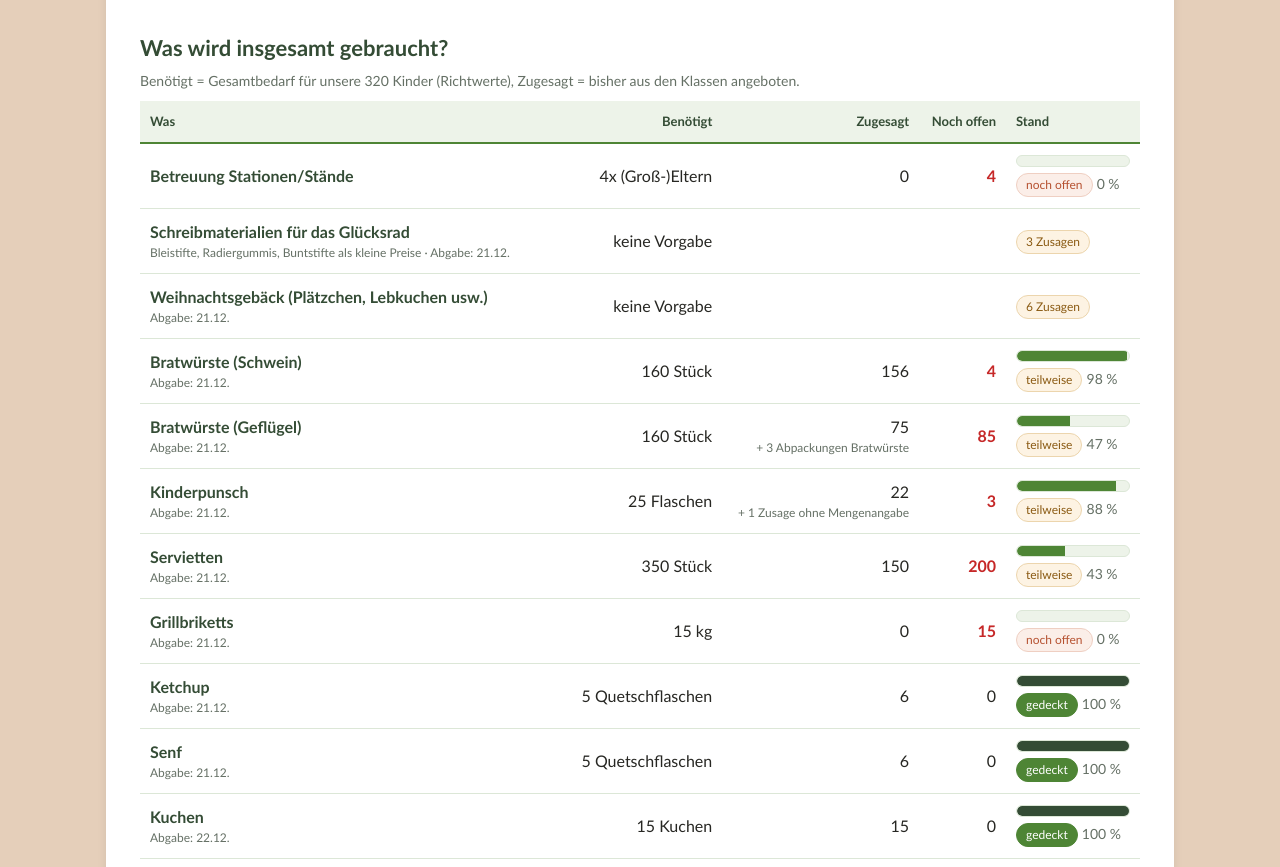
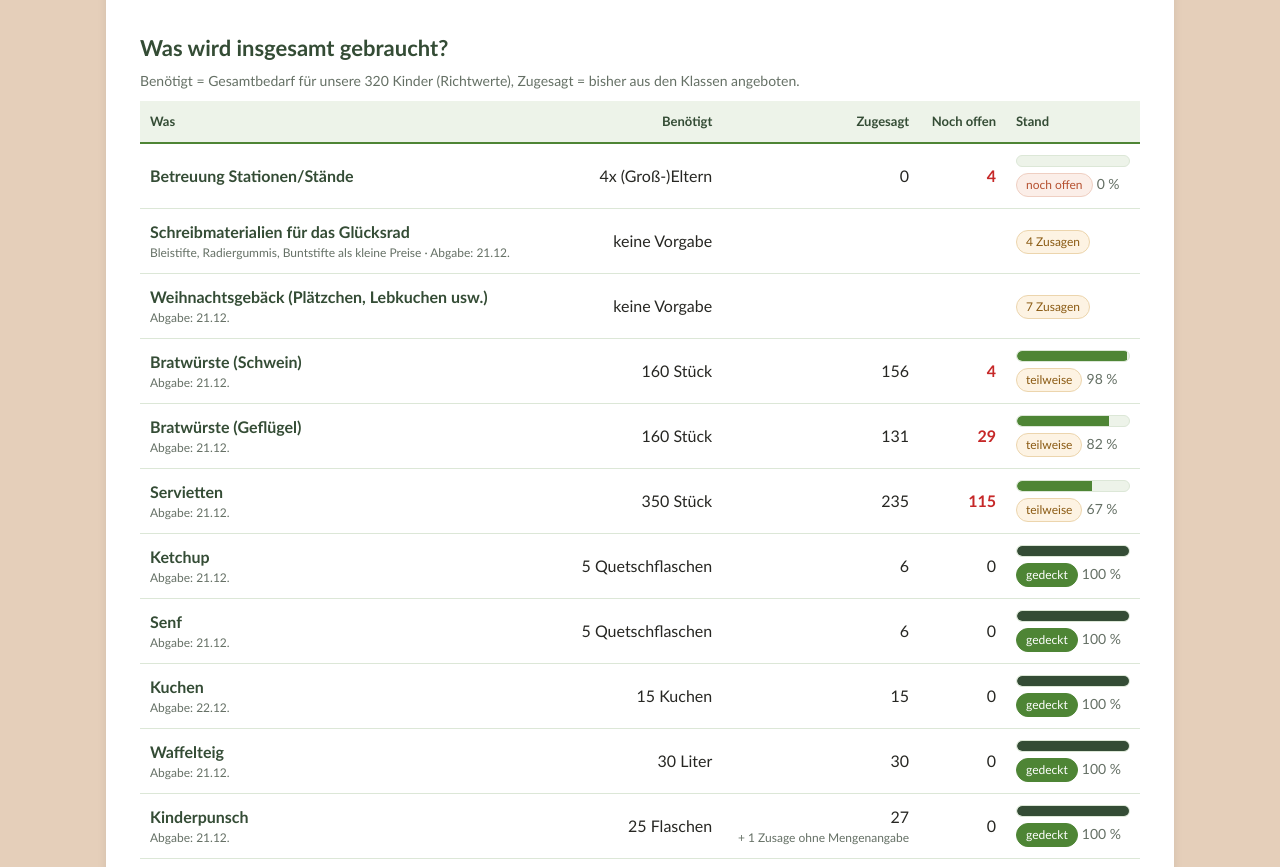
Before and after one commit to Ingo-Naumann/oberschule-eberswalde, a plain HTML site: page index.html in a window 1280 px wide. Shown: the part 670-1537 px from the top of the page. Drawn offline with Linux system fonts and the light colour scheme.

Commit message:
Add files via upload

```diff
--- a/index.html
+++ b/index.html
@@ -253,7 +253,7 @@
         <div><b>Dienstag, 22.12.2026</b><br><span class="muted">innerhalb der regulären Schulzeit</span></div>
         <div><b>8:00 – 13:00 Uhr</b><br><span class="muted">für alle Schülerinnen und Schüler der Klassen 7 bis 10</span></div>
         <div><b>Rückmeldung bis Fr., 27.11.2026</b><br><span class="muted">bei Ingo Naumann (0172 7825933)</span></div>
-        <div><b>Abgabe der Spenden</b><br><span class="muted"><b>Kuchen und Schokofrüchte:</b> direkt am 22.12.2026 · <b>alles andere:</b> einen Tag vorher, am 21.12.2026</span></div>
+        <div><b>Abgabe der Spenden</b><br><span class="muted"><b>Kuchen und Schokofrüchte:</b> direkt am 22.12.2026 · <b>alles andere:</b> bis spätestens 21.12.2026</span></div>
       </div>
       <p class="lead">Die Kinder unserer Schule sollen auf dem Weihnachtsmarkt ein kostenloses Angebot an Getränken und Speisen erhalten. Dafür bitten wir alle Klassen um entsprechende Beiträge. Außerdem werden Eltern und Großeltern gesucht, die Aktivitäten an verschiedenen Stationen/Ständen anbieten. Hier sehen Sie, was insgesamt gebraucht wird und was aus den Klassen bereits zugesagt wurde:</p>
 
@@ -313,7 +313,7 @@
    ===================================================================== */
 
 // Stand der Liste (Datum und Uhrzeit bei Änderungen anpassen)
-const STAND = "24.11.2026, 11:37 Uhr";
+const STAND = "24.11.2026, 19:23 Uhr";
 
 const KINDER = 320;   // Anzahl Kinder an der Schule
 
@@ -329,14 +329,13 @@ const BEDARF = [
   { key:"Schreibmaterialien für das Glücksrad", einheit:"", soll:null, regel:"Bleistifte, Radiergummis, Buntstifte als kleine Preise" },
   { key:"Weihnachtsgebäck (Plätzchen, Lebkuchen usw.)", einheit:"Dose/Tüte|Dosen/Tüten", soll:null },
   { key:"Bratwürste (Schwein)", einheit:"Stück|Stück",    soll:160 },
-  { key:"Bratwürste (Geflügel)",  einheit:"Stück|Stück",       soll:160, extra:"+ 3 Abpackungen Bratwürste" },
-  { key:"Kinderpunsch",      einheit:"Flasche|Flaschen",  soll:25 },
+  { key:"Bratwürste (Geflügel)",  einheit:"Stück|Stück",       soll:160 },
   { key:"Servietten",        einheit:"Stück|Stück",       soll:350 },
-  { key:"Grillbriketts",     einheit:"kg|kg",             soll:15 },
   { key:"Ketchup",           einheit:"Quetschflasche|Quetschflaschen",  soll:5 },
   { key:"Senf",              einheit:"Quetschflasche|Quetschflaschen",  soll:5 },
   { key:"Kuchen",            einheit:"Kuchen|Kuchen",     soll:15, abgabe:"22.12." },
   { key:"Waffelteig",        einheit:"Liter|Liter",       soll:30 },
+  { key:"Kinderpunsch",      einheit:"Flasche|Flaschen",  soll:25 },
   { key:"Milch",             einheit:"Liter|Liter",       soll:16, regel:"für Kakao" },
   { key:"Kakaopulver",       einheit:"Packung 400/500g|Packungen 400/500g", soll:2 },
   { key:"Pappbecher",        einheit:"Stück|Stück",       soll:350 },
@@ -356,15 +355,17 @@ BEDARF.forEach(b=>{ if(b.soll===undefined) b.soll = Math.ceil(KINDER*b.proKind -
    notiz  = optionaler Zusatz (z. B. "3–4 Flaschen") */
 const ZUSAGEN = [
   { klasse:"7a",  key:"Kuchen",                 menge:1 },
-  { klasse:"7a",  key:"Zuckerstangen",          menge:null, stumm:true },
+  { klasse:"7a",  key:"Zuckerstangen",          menge:null, stumm:true, anzeige:"2× Zuckerstangen" },
   { klasse:"7a",  key:"Betreuung Bastelstation",  menge:1 },
   { klasse:"7a",  key:"Milch",                  menge:4 },
   { klasse:"7a",  key:"Ketchup",                menge:1 },
   { klasse:"7a",  key:"Senf",                   menge:1 },
-  { klasse:"7a",  key:"Bratwürste (Geflügel)",   menge:35 },   // 10 + 25 (5 Abpackungen)
+  { klasse:"7a",  key:"Bratwürste (Geflügel)",   menge:67 },   // 10 + 25 (5 Abpackungen) + 32
   { klasse:"7a",  key:"Bratwürste (Schwein)",   menge:10 },
-  { klasse:"7a",  key:"Kinderpunsch",           menge:5 },
-  { klasse:"7a",  key:"Servietten",             menge:150 },
+  { klasse:"7a",  key:"Kinderpunsch",           menge:10 },   // 5 + 5
+  { klasse:"7a",  key:"Servietten",             menge:235 },
+  { klasse:"7a",  key:"Pappbecher",             menge:120 },
+  { klasse:"7a",  key:"Schreibmaterialien für das Glücksrad", menge:null, stumm:true, anzeige:"1× Preise für das Glücksrad" },
 
   { klasse:"7b",  key:"Ketchup",                menge:1 },
   { klasse:"7b",  key:"Senf",                   menge:1 },
@@ -383,11 +384,13 @@ const ZUSAGEN = [
   { klasse:"8b",  key:"Betreuung Bastelstation",  menge:1 },
   { klasse:"8b",  key:"Glühweinkocher",         menge:1 },
   { klasse:"8b",  key:"Bratwürste (Schwein)",   menge:74 },   // 50 + 24 (4 Abpackungen)
+  { klasse:"8b",  key:"Bratwürste (Geflügel)",  menge:16 },   // 8 + 8
   { klasse:"8b",  key:"Ketchup",                menge:2 },
   { klasse:"8b",  key:"Senf",                   menge:2 },
   { klasse:"8b",  key:"Kinderpunsch",           menge:2 },
   { klasse:"8b",  key:"Plastikbecher",          menge:null },
   { klasse:"8b",  key:"Schreibmaterialien für das Glücksrad", menge:null, stumm:true, anzeige:"1× Preise für das Glücksrad" },
+  { klasse:"8b",  key:"Weihnachtsgebäck (Plätzchen, Lebkuchen usw.)", menge:null, stumm:true, anzeige:"1× Lebkuchen" },
 
   { klasse:"8c",  key:"Bratwürste (Schwein)",   menge:32 },   // 20 + 12 (2 Abpackungen)
   { klasse:"8c",  key:"Kuchen",                 menge:1 },
@@ -395,7 +398,7 @@ const ZUSAGEN = [
   { klasse:"8c",  key:"Kinderpunsch",           menge:2 },
 
   { klasse:"9a",  key:"Kuchen",                 menge:3 },
-  { klasse:"9a",  key:"Bratwürste (Geflügel)",  menge:20 },
+  { klasse:"9a",  key:"Bratwürste (Geflügel)",  menge:12 },
   { klasse:"9a",  key:"Weihnachtsgebäck (Plätzchen, Lebkuchen usw.)", menge:null, stumm:true, anzeige:"2× Plätzchen", zusagen:2 },
   { klasse:"9b",  key:"Kuchen",                 menge:3 },
   { klasse:"9c",  key:"Pappteller",             menge:350 },
@@ -405,8 +408,7 @@ const ZUSAGEN = [
   { klasse:"10a", key:"Kuchen",                 menge:1 },
   { klasse:"10a", key:"Kinderpunsch",           menge:3 },
   { klasse:"10a", key:"Betreuung Kuchenstand",  menge:1 },
-  { klasse:"10a", key:"Bratwürste (Geflügel)",   menge:null, stumm:true, anzeige:"3 Abpackungen Bratwürste (Geflügel)" },
-  { klasse:"10a", key:"Bratwürste (Geflügel)",   menge:20 },
+  { klasse:"10a", key:"Bratwürste (Geflügel)",   menge:36 },
 
   { klasse:"10b", key:"Kuchen",                 menge:3 },
   { klasse:"10b", key:"Kinderpunsch",           menge:null },
@@ -497,7 +499,8 @@ document.getElementById("klassen-body").innerHTML = JAHRGAENGE.map(j=>{
       const bed = BEDARF.find(r=>r.key===x.key)||{};
       const mm = x.menge!=null ? `<b>${fmt(x.menge)}×</b> ` : "";
       const n = x.notiz ? ` <em>(${esc(x.notiz)})</em>` : (x.menge==null&&!x.stumm?` <em>(Menge offen)</em>`:"");
-      return `<li>${mm}${esc(x.anzeige||x.key)}${n}</li>`;
+      const name = esc(x.anzeige||x.key).replace(/^(\d+×)\s*/, "<b>$1</b> ");
+      return `<li>${mm}${name}${n}</li>`;
     }).join("");
     return `<div class="card has"><h4>${k}</h4><ul>${li}</ul></div>`;
   }).join("");
```
